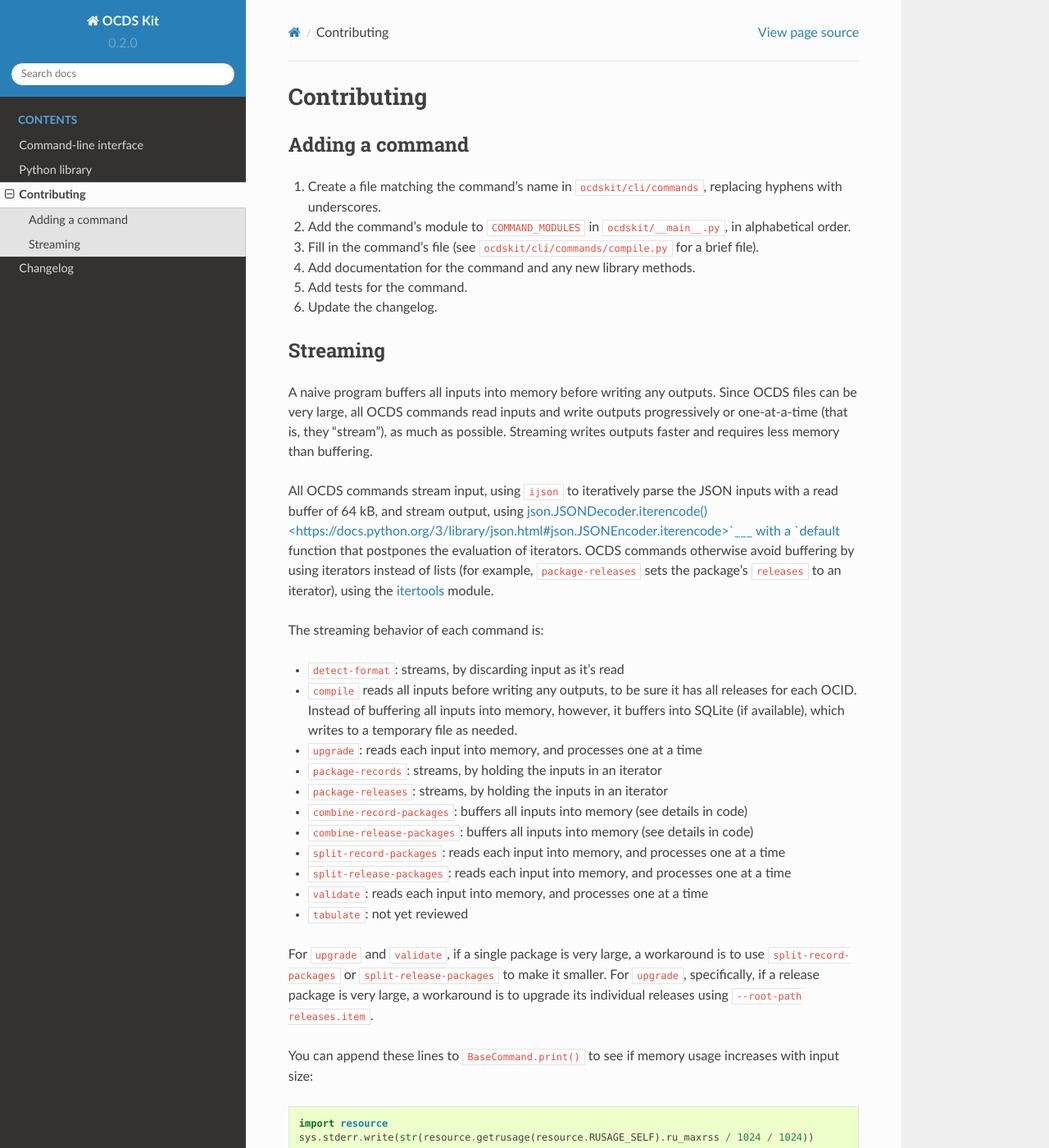
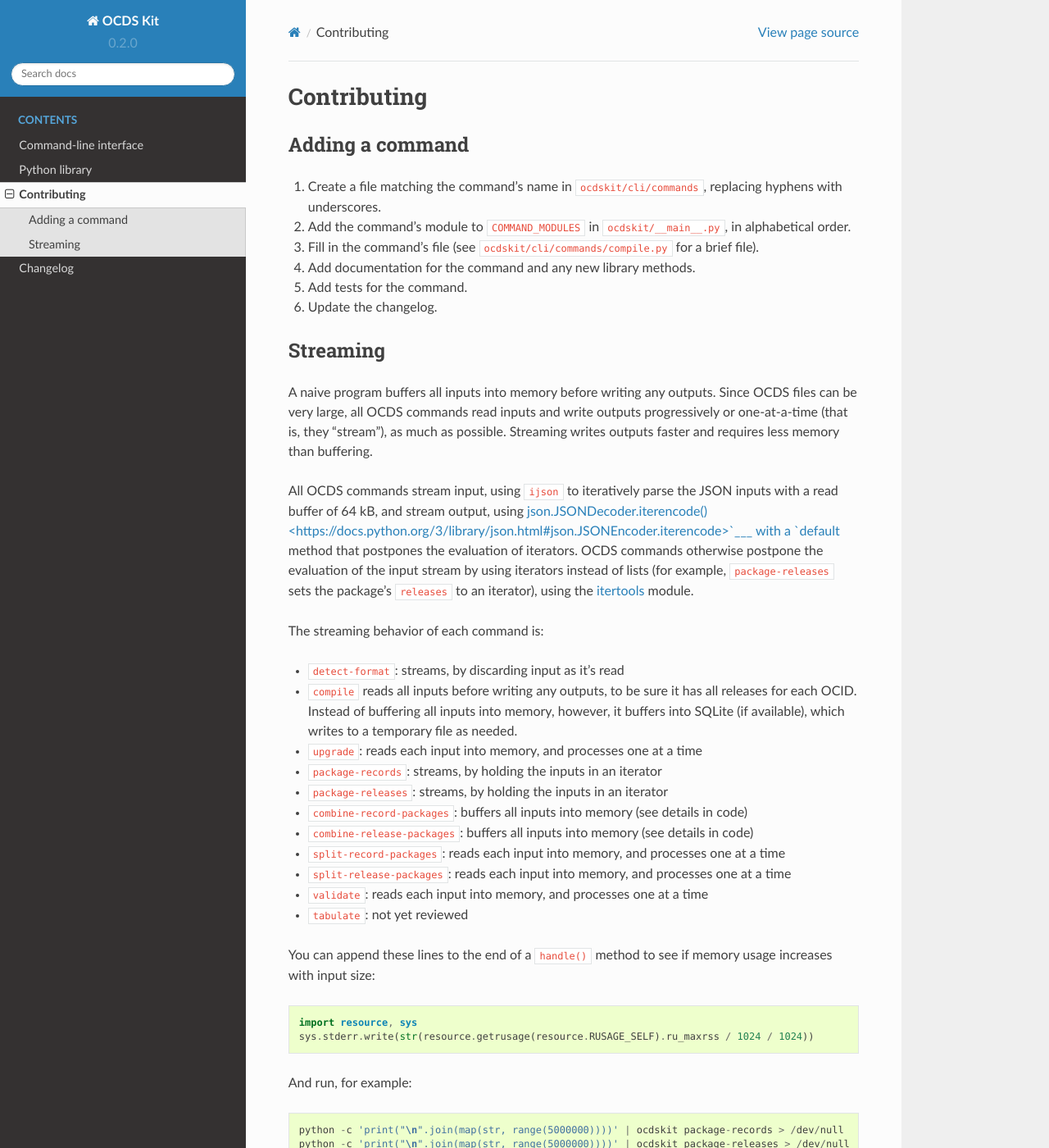
Before and after one commit to open-contracting/ocdskit, a Sphinx documentation site: the page built from docs/contributing.rst, in a window 1280 px wide and 1400 px high. Shown: the whole window at 82% size. Built offline with Sphinx 7.4.7 and the Read the Docs theme 2.0.0, drawn with Linux system fonts in a browser that asks for light colours.

Commit message:
Move alternatives for large files from contributing.rst to ocds.rst

```diff
--- a/docs/cli/examples.rst
+++ b/docs/cli/examples.rst
@@ -32,7 +32,7 @@
 
 Download a list of record packages::
 
-    curl https://drive.google.com/uc?export=download&id=1HzVMdv9bryEw6pg80RwmJd3Le31SY1TI > record_packages.json
+    curl 'https://drive.google.com/uc?export=download&id=1HzVMdv9bryEw6pg80RwmJd3Le31SY1TI' > record_packages.json
 
 Combine it into a single record package::
 
--- a/docs/contributing.rst
+++ b/docs/contributing.rst
@@ -16,7 +16,7 @@
 
 A naive program buffers all inputs into memory before writing any outputs. Since OCDS files can be very large, all OCDS commands read inputs and write outputs progressively or one-at-a-time (that is, they "stream"), as much as possible. Streaming writes outputs faster and requires less memory than buffering.
 
-All OCDS commands stream input, using ``ijson`` to iteratively parse the JSON inputs with a read buffer of 64 kB, and stream output, using `json.JSONDecoder.iterencode() <https://docs.python.org/3/library/json.html#json.JSONEncoder.iterencode>`___ with a `default <https://docs.python.org/3/library/json.html#json.JSONEncoder.default>`__ function that postpones the evaluation of iterators. OCDS commands otherwise avoid buffering by using iterators instead of lists (for example, ``package-releases`` sets the package's ``releases`` to an iterator), using the `itertools <https://docs.python.org/2/library/itertools.html>`__ module.
+All OCDS commands stream input, using ``ijson`` to iteratively parse the JSON inputs with a read buffer of 64 kB, and stream output, using `json.JSONDecoder.iterencode() <https://docs.python.org/3/library/json.html#json.JSONEncoder.iterencode>`___ with a `default <https://docs.python.org/3/library/json.html#json.JSONEncoder.default>`__ method that postpones the evaluation of iterators. OCDS commands otherwise postpone the evaluation of the input stream by using iterators instead of lists (for example, ``package-releases`` sets the package's ``releases`` to an iterator), using the `itertools <https://docs.python.org/2/library/itertools.html>`__ module.
 
 The streaming behavior of each command is:
 
@@ -32,13 +32,11 @@
 -  ``validate``: reads each input into memory, and processes one at a time
 -  ``tabulate``: not yet reviewed
 
-For ``upgrade`` and ``validate``, if a single package is very large, a workaround is to use ``split-record-packages`` or ``split-release-packages`` to make it smaller. For ``upgrade``, specifically, if a release package is very large, a workaround is to upgrade its individual releases using ``--root-path releases.item``.
-
-You can append these lines to ``BaseCommand.print()`` to see if memory usage increases with input size:
+You can append these lines to the end of a ``handle()`` method to see if memory usage increases with input size:
 
 .. code:: python
 
-   import resource
+   import resource, sys
    sys.stderr.write(str(resource.getrusage(resource.RUSAGE_SELF).ru_maxrss / 1024 / 1024))
 
 And run, for example::
```
Also changed, not shown: docs/cli/ocds.rst (+6 -2 lines).
